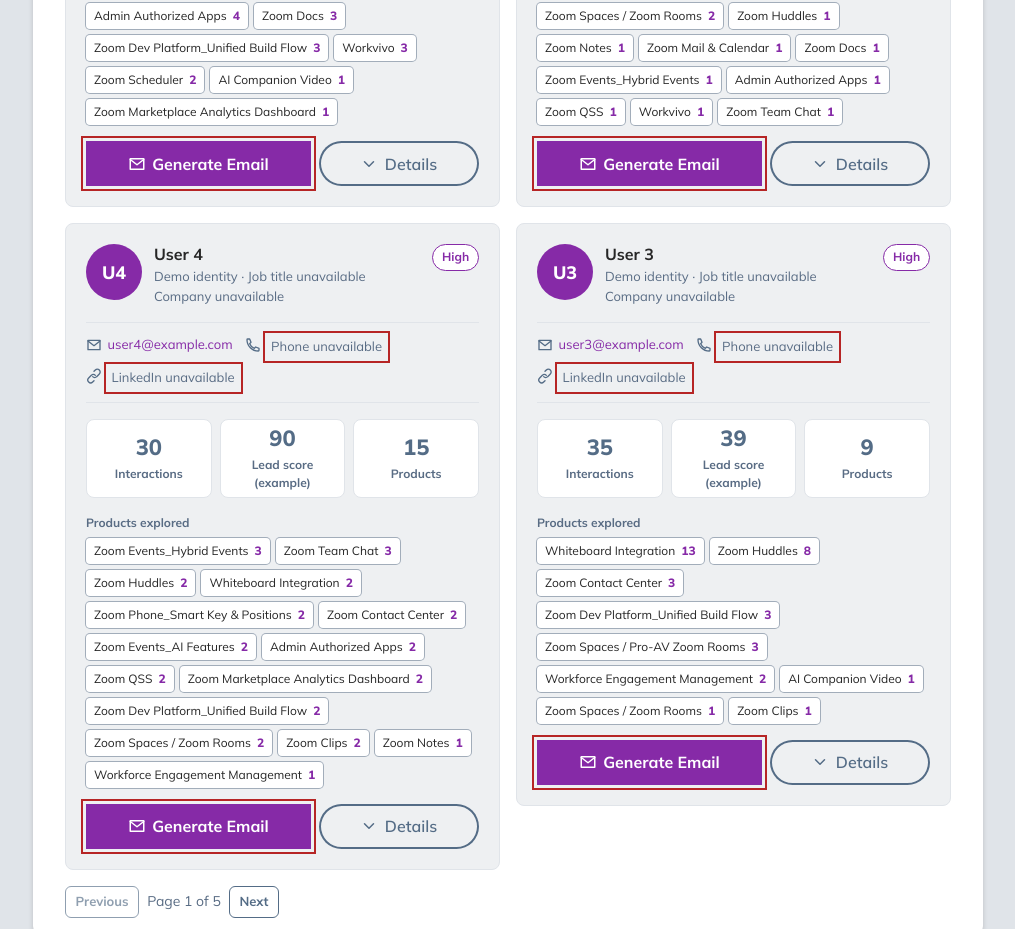
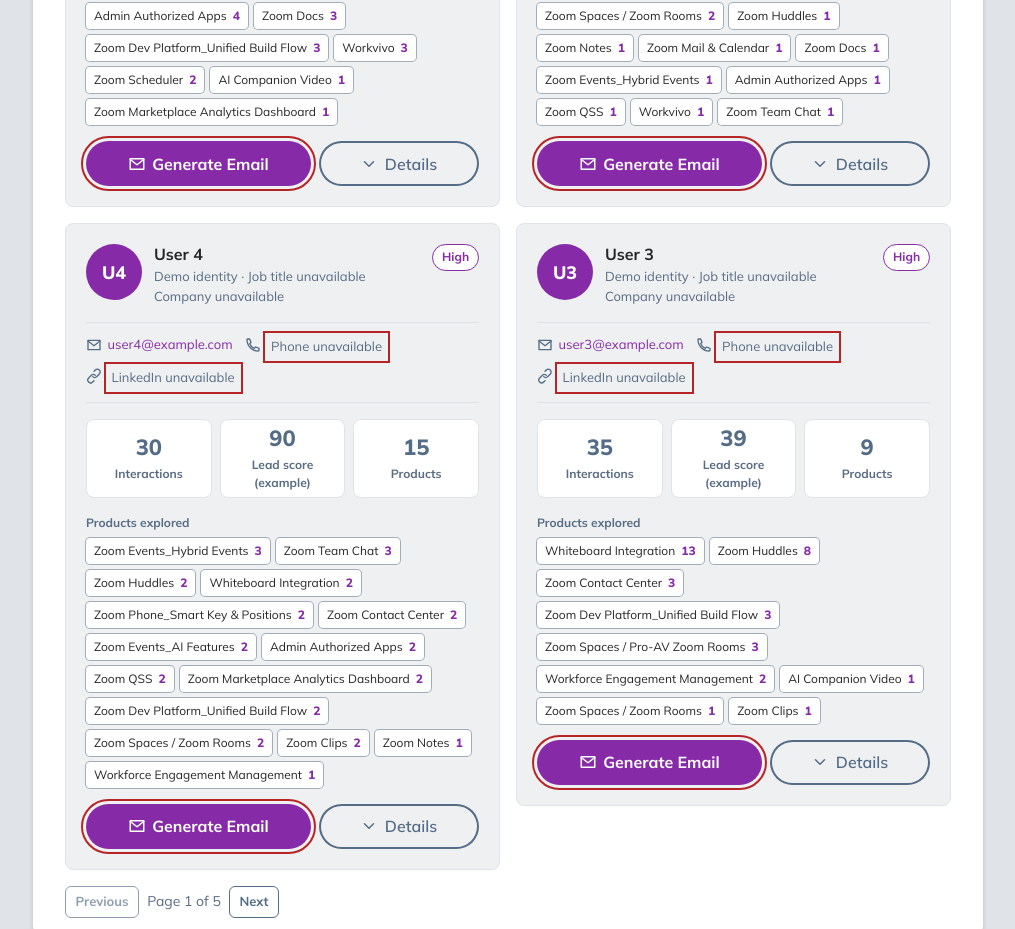
Before and after one commit to jessehall/godocent-dashboard-demo, a plain HTML site: page zoomtopia/index.html in a window 1280 px wide. Shown: the part 2651-3580 px from the top of the page, without its empty margins (132-1147 px from the left). Drawn offline with Linux system fonts and the light colour scheme.

Commit message:
Round Generate Email pending outlines

```diff
--- a/zoomtopia/index.html
+++ b/zoomtopia/index.html
@@ -666,7 +666,7 @@ button:disabled { cursor: default; }
 .pending-review{position:relative}
 .pending-review::before{content:attr(data-pending);display:block;padding:7px 12px;background:#fff1f1;color:#9d2020;font:700 13px/1.4 Mulish,sans-serif}
 .score-note.pending-review{padding:8px 12px}
-.pending-email-button{outline:2px solid #b62525;outline-offset:3px;border-radius:0!important}
+.pending-email-button{outline:2px solid #b62525;outline-offset:3px}
 </style><style>.pending-field{outline:2px solid #b62525;outline-offset:2px}.prospect-unavailable.pending-field{padding:2px 4px}</style></head>
   <body>
     <header class="header"><div class="header-content">
```
